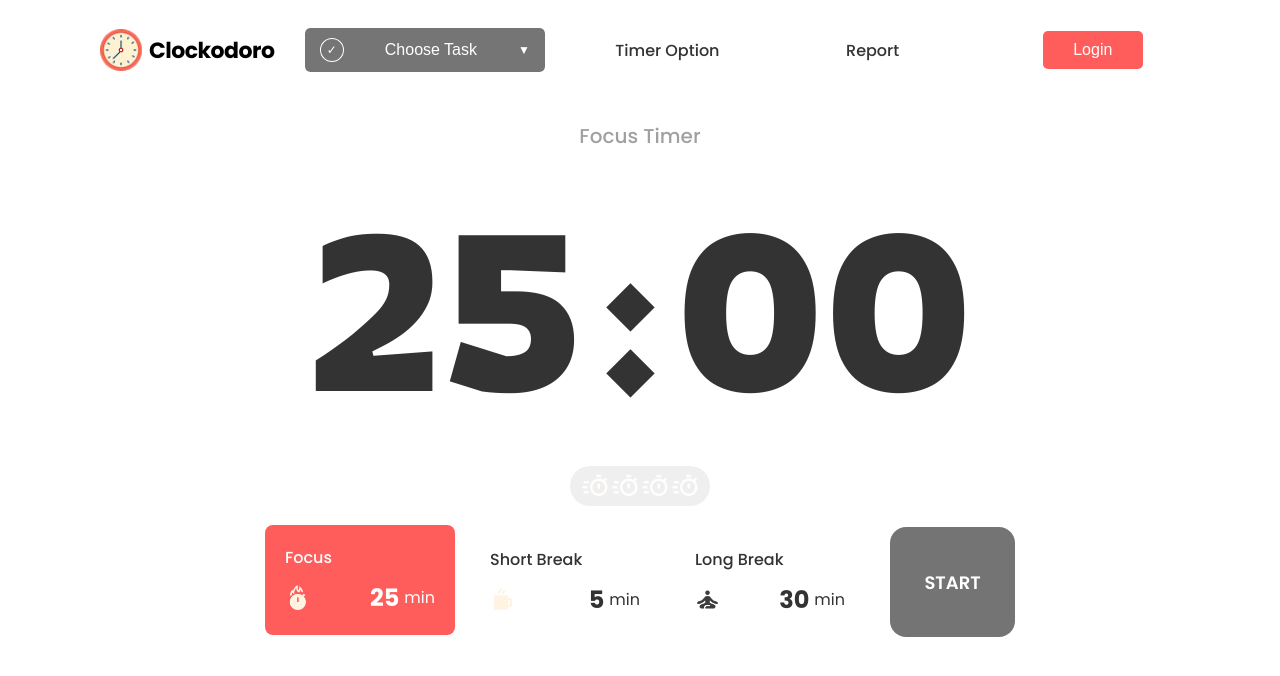
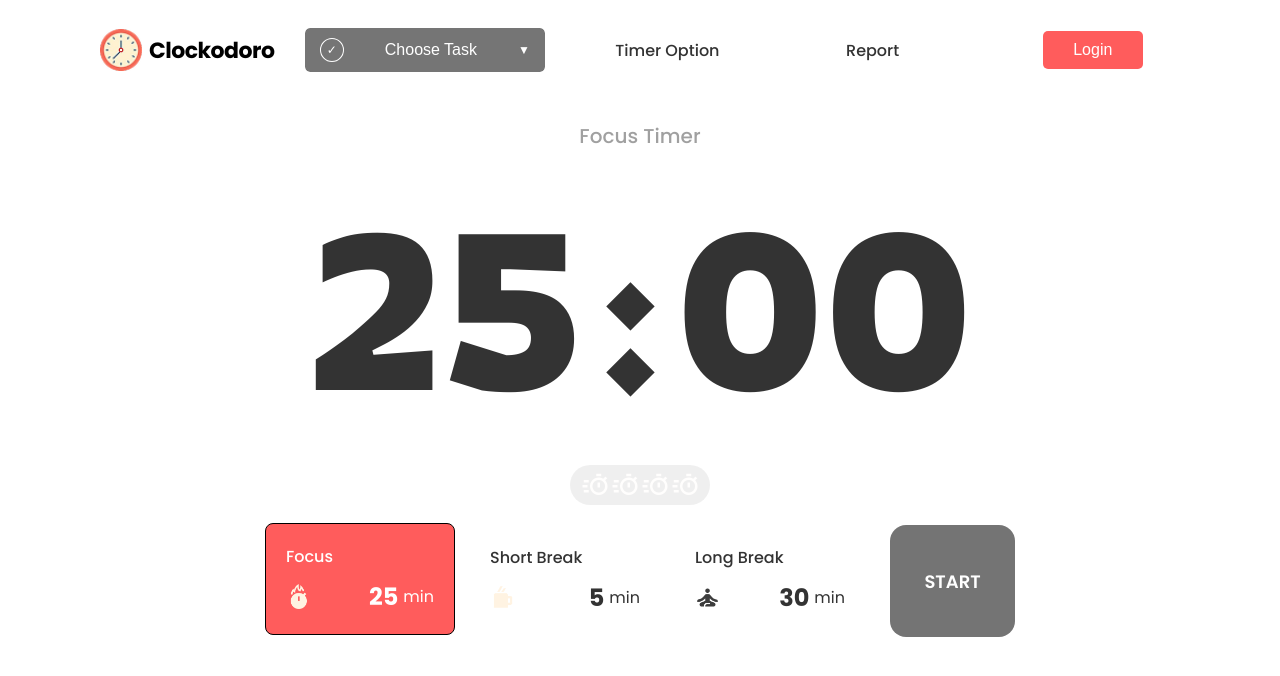
Before and after one commit to HunDavin/clockodoro, a React (Vite) app: page / in a window 1280 px wide. Shown: the top 676 px of the page. Built offline with nearby package versions, Linux system fonts and the light colour scheme.

Commit message:
add border to active mode button

```diff
--- a/src/css/timer.css
+++ b/src/css/timer.css
@@ -53,6 +53,7 @@
 
 .mode-button.active {
   transform: translateY(-2px);
+  border: #000 1px solid;
 }
 
 .mode-header {
```
